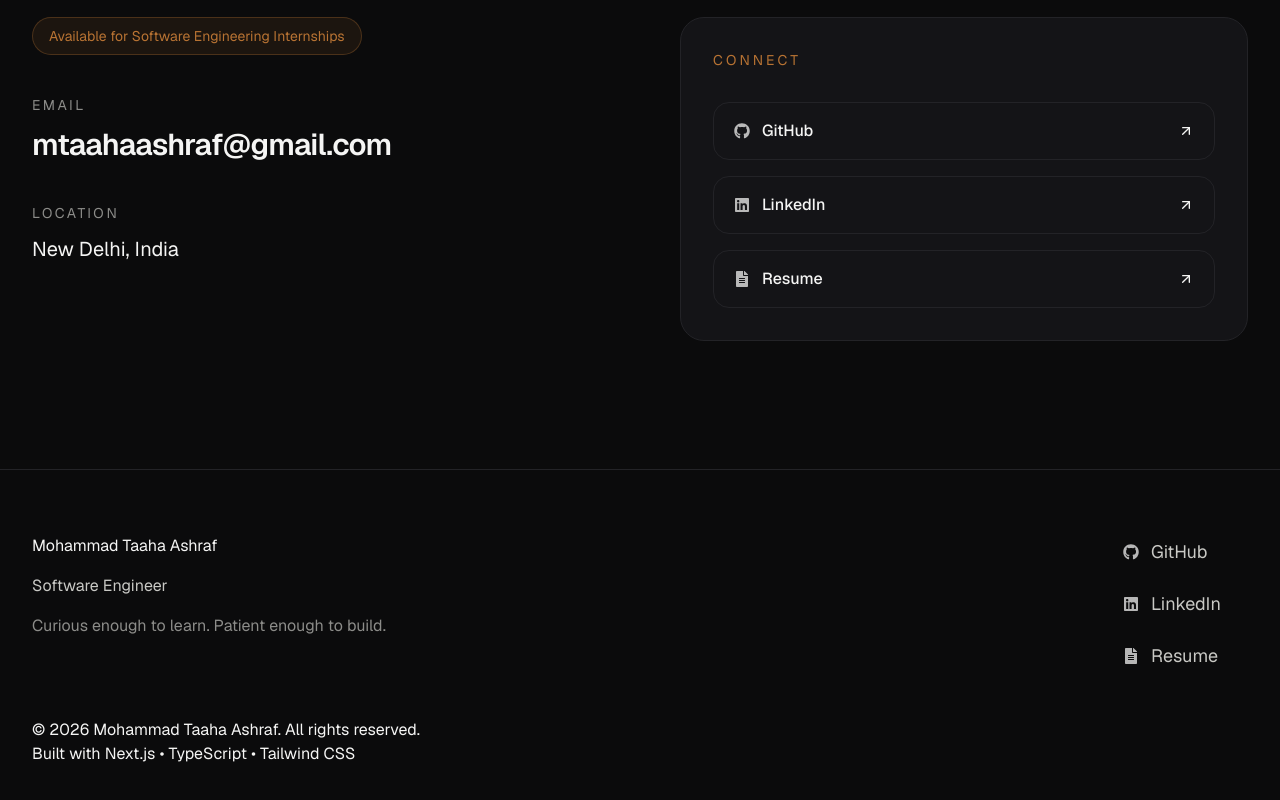
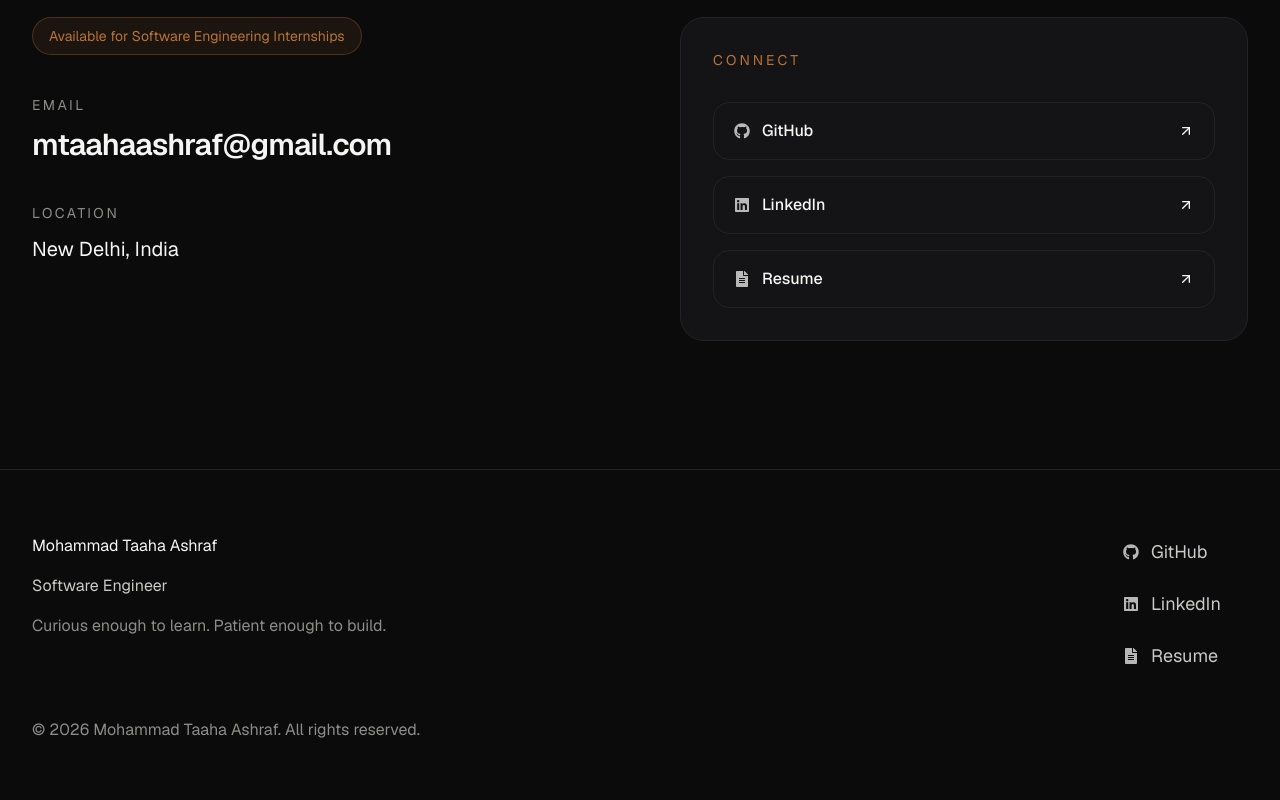
Before and after one commit to m-taaha/taaha-portfolio, a Next.js app: page / in a window 1280 px wide. Shown: the part 6681-7481 px from the top of the page. Built offline with nearby package versions, Linux system fonts and the light colour scheme.

Commit message:
refactor(footer): simplify footer and improve link rendering

```diff
--- a/app/components/sections/Footer/FooterCopyright.tsx
+++ b/app/components/sections/Footer/FooterCopyright.tsx
@@ -5,22 +5,13 @@ import { site } from "@/app/config/site";
 export function FooterCopyright() {
   return (
     <motion.div
-      initial={{
-        opacity: 0,
-      }}
-      whileInView={{
-        opacity: 1,
-      }}
-      viewport={{
-        once: true,
-      }}
-      transition={{
-        delay: 0.35,
-      }}
+      initial={{ opacity: 0 }}
+      whileInView={{ opacity: 1 }}
+      viewport={{ once: true }}
+      transition={{ delay: 0.35 }}
+      className="space-y-1 text-text-muted"
     >
       <p>{site.copyright}</p>
-
-      <p>Built with Next.js • TypeScript • Tailwind CSS</p>
     </motion.div>
   );
 }
```
